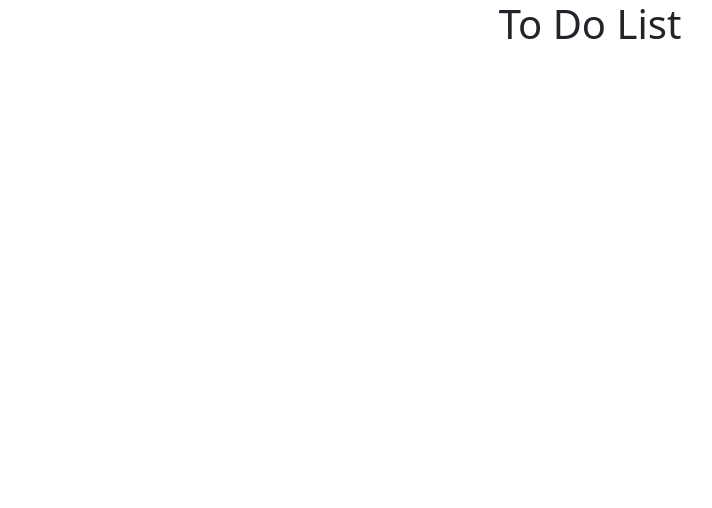
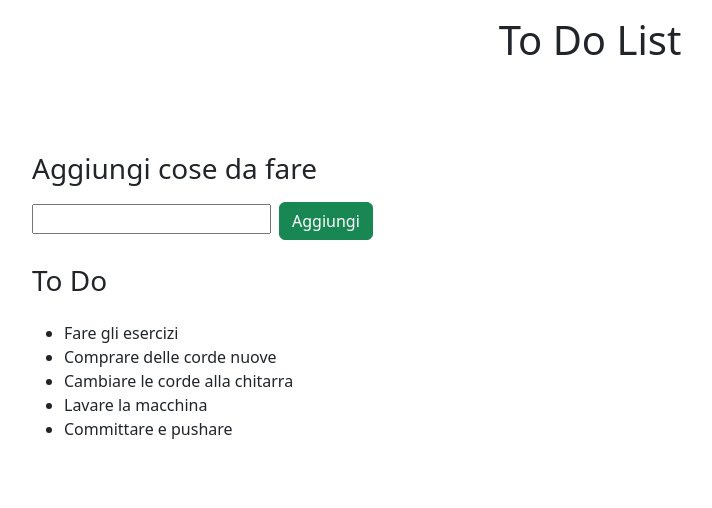
Before and after one commit to Gianmarco720/vue-todolist, a plain HTML site: page index.html in a window 1280 px wide. Shown: the whole page, without its empty margins (50-762 px from the left). Drawn offline with nearby package versions, Linux system fonts and the light colour scheme.

Commit message:
printed todo list on screen

```diff
--- a/assets/js/script.js
+++ b/assets/js/script.js
@@ -3,7 +3,32 @@ const { createApp } = Vue;
     createApp({
         data() {
             return{
+                tasks: [
+                    {
+                        text: 'Fare gli esercizi',
+                        done: false,
+                    },
 
+                    {
+                        text: 'Comprare delle corde nuove',
+                        done: true,
+                    },
+
+                    {
+                        text: 'Cambiare le corde alla chitarra',
+                        done: false,
+                    },
+
+                    {
+                        text: 'Lavare la macchina',
+                        done: true
+                    },
+
+                    {
+                        text: 'Committare e pushare',
+                        done: false
+                    }
+                ]
             }
         }
     }).mount('#app');
--- a/index.html
+++ b/index.html
@@ -16,13 +16,28 @@
 </head>
 
 <body>
-  <header class="text-center">
+  <header class="text-center py-3">
     <h1>To Do List</h1>
   </header>
 
   <main>
     <div id="app">
+        <div class="container py-5">
+            <!-- Creo un input e un bottone per aggiungere le cose da fare -->
+            <div class="add_task">
+                <h3 class="my-3">Aggiungi cose da fare</h3>
+                <input type="text" v-model="newTask">
+                <button class="mx-2 btn btn-success" @click.stop="addTask">Aggiungi</button>
+            </div>
 
+            <!-- creo una lista dove inserire le cose da fare -->
+            <div class="task_list">
+                <h3 class="my-4">To Do</h3>
+                <ul>
+                    <li v-for="task in tasks">{{task.text}}</li>
+                </ul>
+            </div>
+        </div>
     </div>
   </main>
 
```
